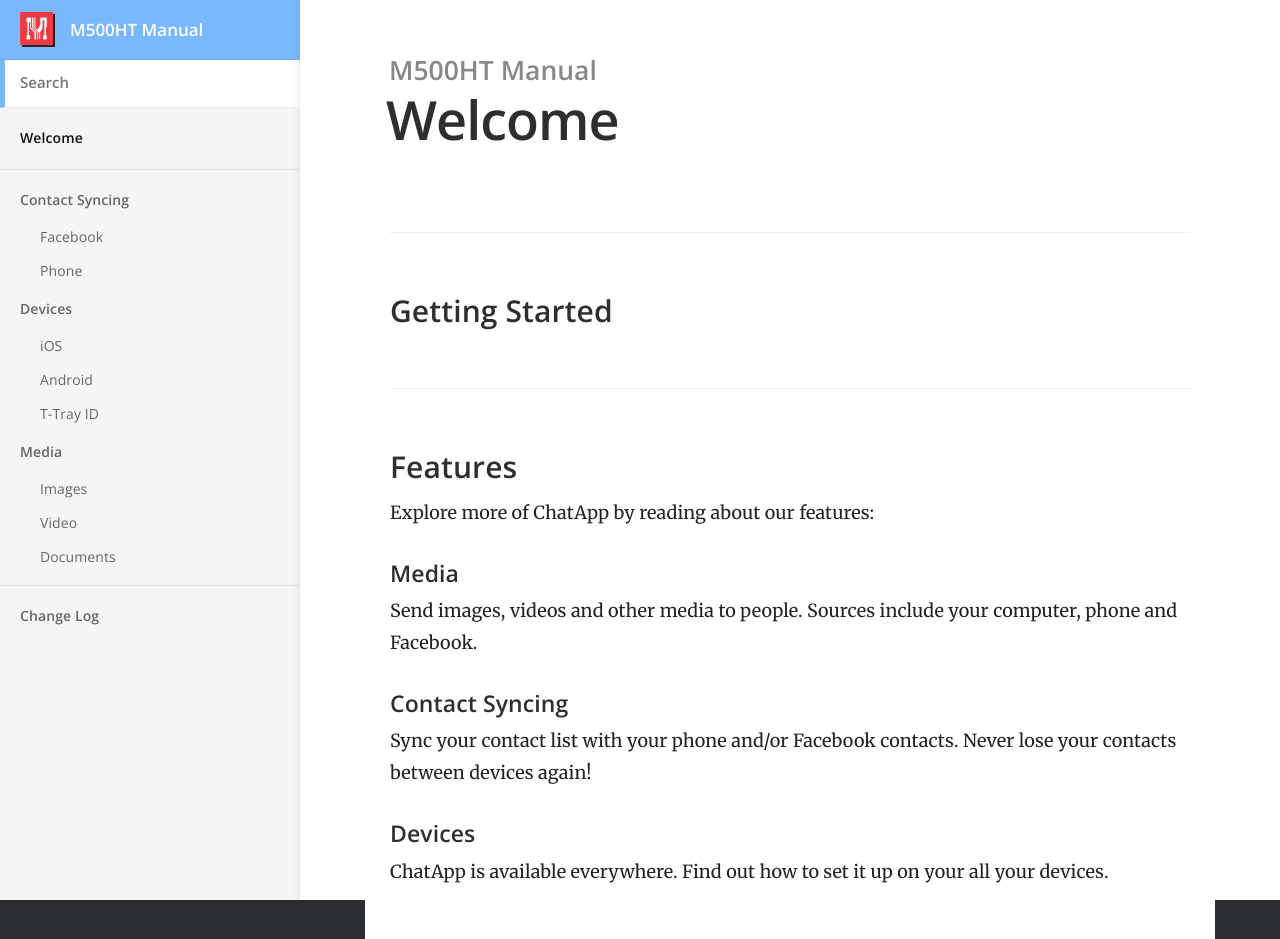
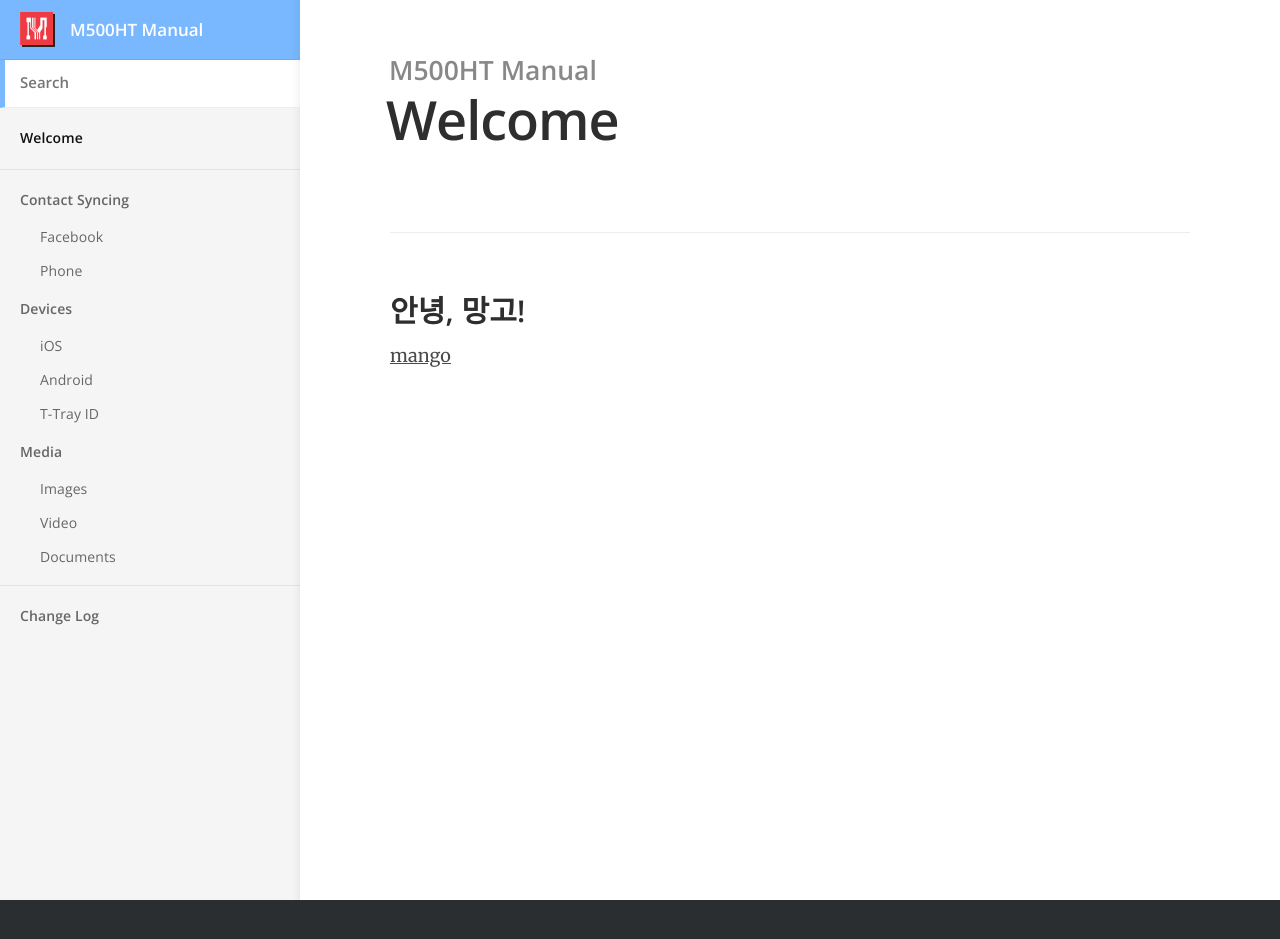
Before and after one commit to lte0609/ht_kr, a Jekyll site: the page built from index.md, in a window 1280 px wide. Built offline with Jekyll 4.4.1, drawn with Linux system fonts in a browser that asks for light colours; after the commit the page ends 900 px from its top, so only the background shows below that.

Commit message:
Update index.md

```diff
--- a/index.md
+++ b/index.md
@@ -2,20 +2,6 @@
 title: Welcome
 ---
 
-### Getting Started
+### 안녕, 망고!
 
-### Features
-
-Explore more of ChatApp by reading about our features:
-
-#### Media
-
-Send images, videos and other media to people. Sources include your computer, phone and Facebook.
-
-#### Contact Syncing
-
-Sync your contact list with your phone and/or Facebook contacts. Never lose your contacts between devices again!
-
-#### Devices
-
-ChatApp is available everywhere. Find out how to set it up on your all your devices.
+[mango](https://img.freepik.com/free-vector/cute-mango-cartoon-character-wearing-scarf_313669-159.jpg?size=338&ext=jpg)
```
